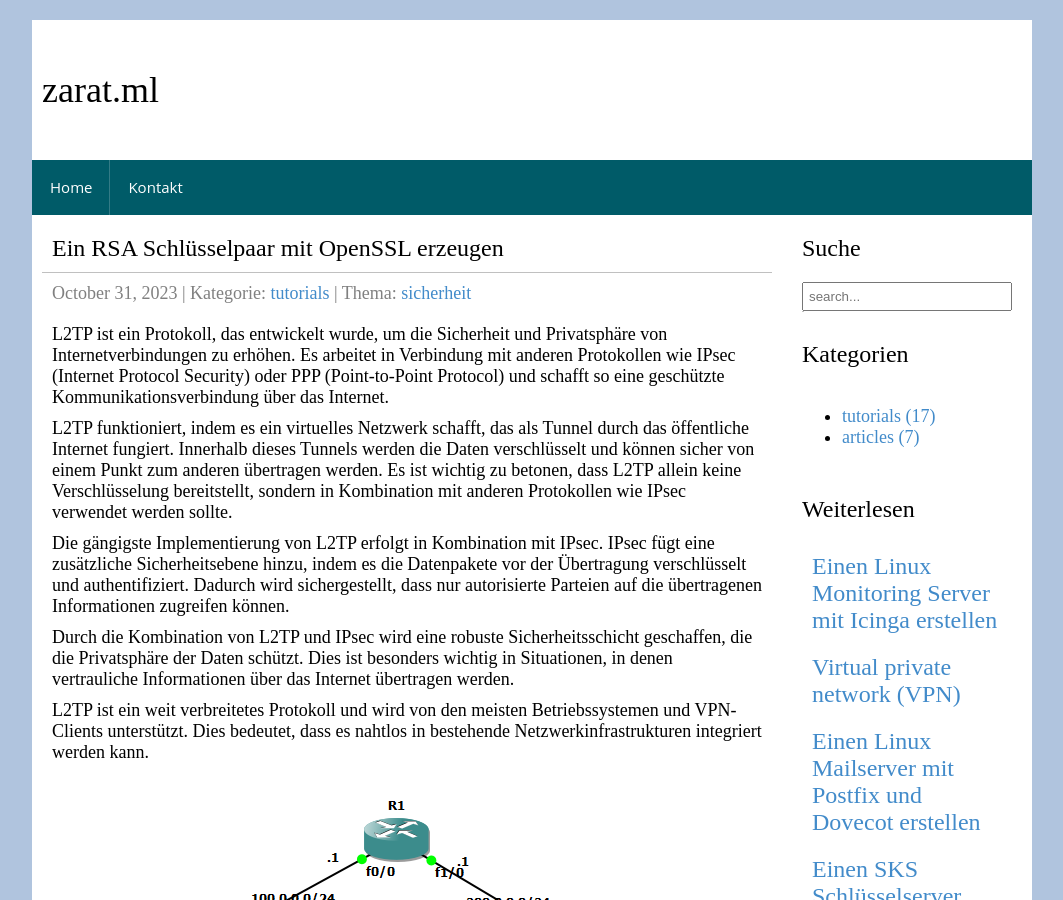
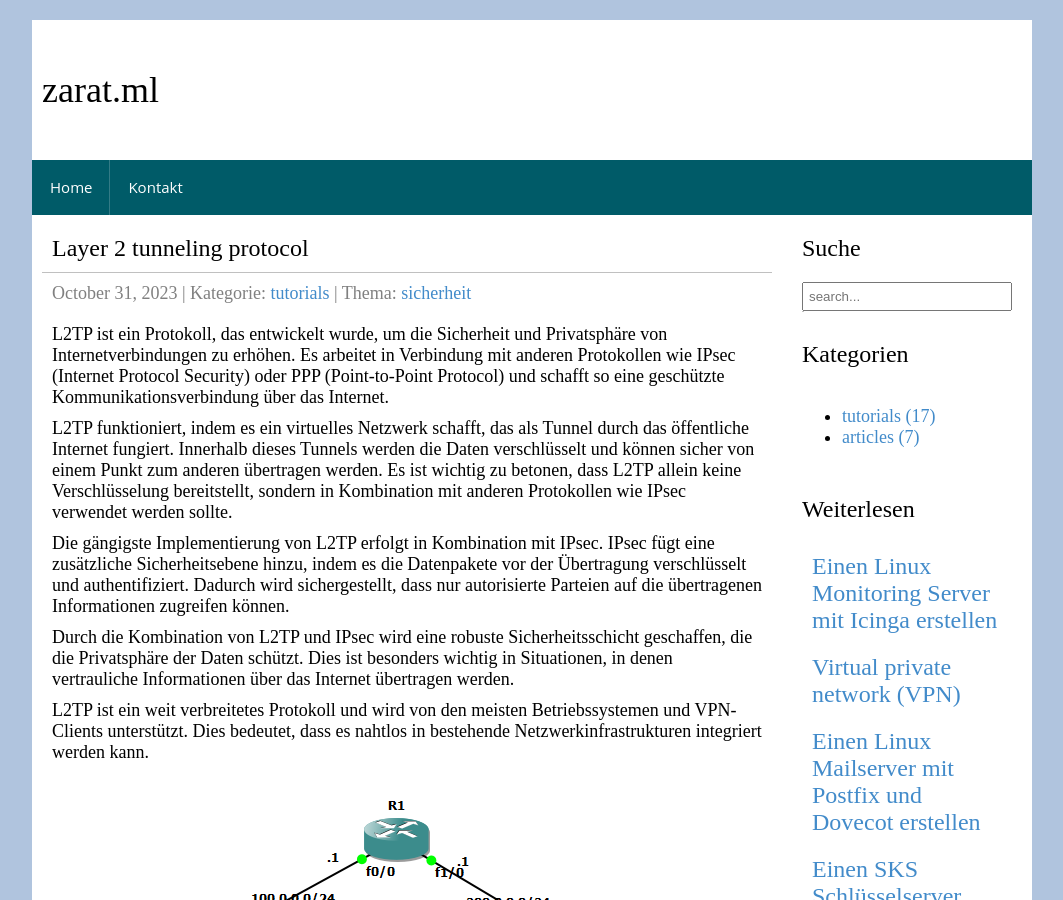
Before and after one commit to zarat/zarat.github.io, a Jekyll site: the page built from _posts/2023-10-31-l2tp.markdown, in a window 1280 px wide and 900 px high. Shown: the whole window, without its empty margins (108-1171 px from the left). Built offline with Jekyll 4.4.1, drawn with Linux system fonts in a browser that asks for light colours.

Commit message:
Update 2023-10-31-l2tp.markdown

```diff
--- a/_posts/2023-10-31-l2tp.markdown
+++ b/_posts/2023-10-31-l2tp.markdown
@@ -1,10 +1,10 @@
 ---
 layout: post
-title: Ein RSA Schlüsselpaar mit OpenSSL erzeugen
+title: Layer 2 tunneling protocol
 author: Manuel Zarat
 categories: tutorials
 tags: sicherheit
-permalink: /post/openssl-keys
+permalink: /post/l2tp
 ---
 
 L2TP ist ein Protokoll, das entwickelt wurde, um die Sicherheit und Privatsphäre von Internetverbindungen zu erhöhen. Es arbeitet in Verbindung mit anderen Protokollen wie IPsec (Internet Protocol Security) oder PPP (Point-to-Point Protocol) und schafft so eine geschützte Kommunikationsverbindung über das Internet.
```
